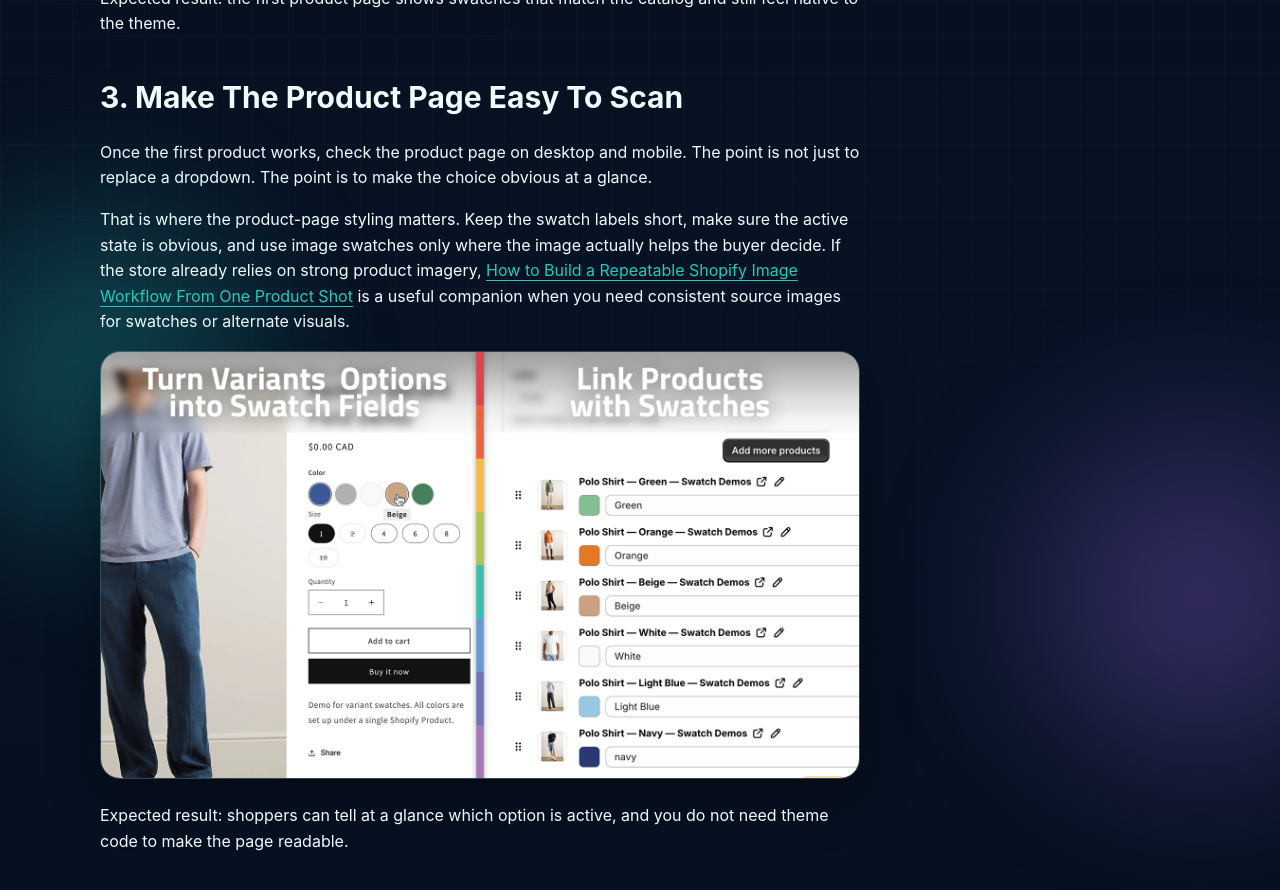
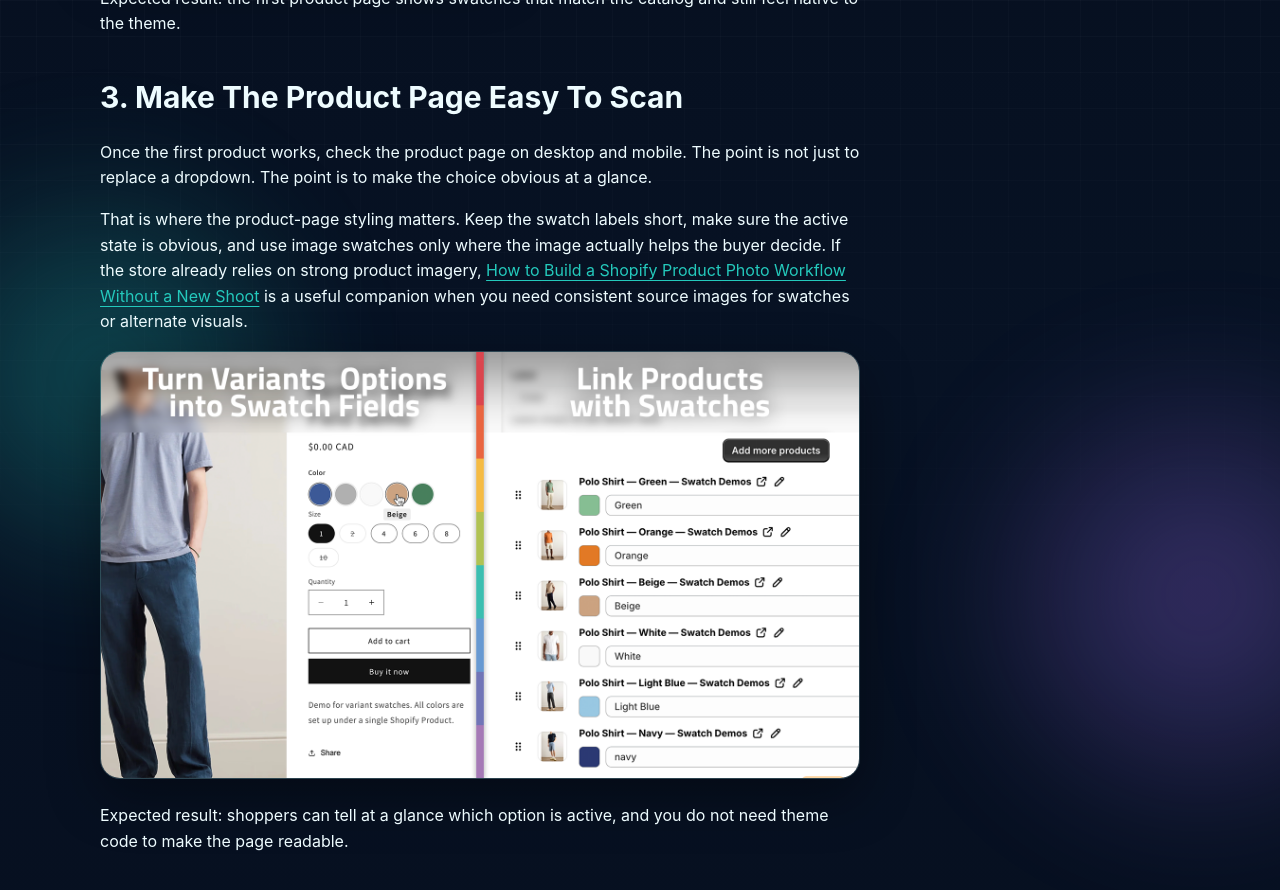
Before and after one commit to the-lean-ecommerce/how-to.github.io, a Jekyll site: the page built from _posts/2026-07-10-how-to-roll-out-shopify-swatches-without-touching-theme-code.md, in a window 1280 px wide and 900 px high, scrolled down 2659 px. Shown: the top 890 px of the window. Built offline with Jekyll 4.4.1, drawn with Linux system fonts in a browser that asks for light colours.

```diff
--- a/_posts/2026-07-10-how-to-roll-out-shopify-swatches-without-touching-theme-code.md
+++ b/_posts/2026-07-10-how-to-roll-out-shopify-swatches-without-touching-theme-code.md
@@ -37,7 +37,7 @@ Expected result: the first product page shows swatches that match the catalog an
 
 Once the first product works, check the product page on desktop and mobile. The point is not just to replace a dropdown. The point is to make the choice obvious at a glance.
 
-That is where the product-page styling matters. Keep the swatch labels short, make sure the active state is obvious, and use image swatches only where the image actually helps the buyer decide. If the store already relies on strong product imagery, [How to Build a Repeatable Shopify Image Workflow From One Product Shot](https://the-lean-ecommerce.github.io/2026/06/12/how-to-build-a-repeatable-shopify-image-workflow-from-one-product-shot/) is a useful companion when you need consistent source images for swatches or alternate visuals.
+That is where the product-page styling matters. Keep the swatch labels short, make sure the active state is obvious, and use image swatches only where the image actually helps the buyer decide. If the store already relies on strong product imagery, [How to Build a Shopify Product Photo Workflow Without a New Shoot](https://the-lean-ecommerce.github.io/2026/07/08/how-to-build-a-shopify-product-photo-workflow-without-a-new-shoot/) is a useful companion when you need consistent source images for swatches or alternate visuals.
 
 ![Turn variant options into swatch field and link products with swatches](/assets/img/posts/2026-07-10-how-to-roll-out-shopify-swatches-without-touching-theme-code/image-03-3c2b2877ff1d.png)
 
```
Also changed, not shown: other parts of _posts/2026-07-10-how-to-roll-out-shopify-swatches-without-touching-theme-code.md (+1 -1 lines).
